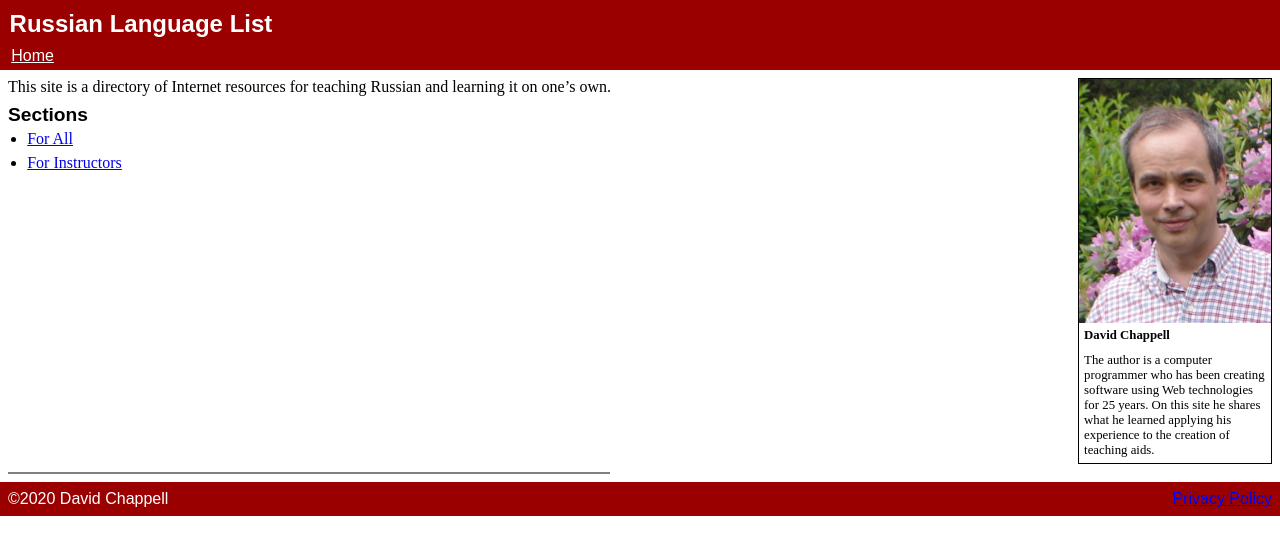
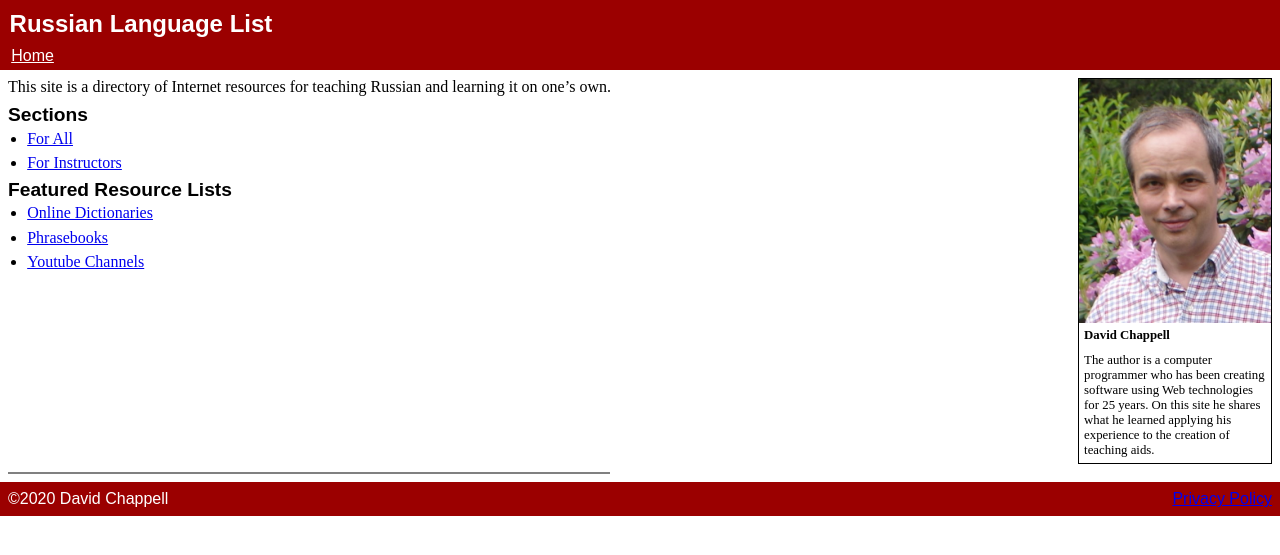
Before and after one commit to david672orford/russian-language-list, a Jekyll site: the page built from index.md, in a window 1280 px wide. Shown: the top 555 px of the page. Built offline with Jekyll 4.4.1, drawn with Linux system fonts in a browser that asks for light colours; our own code applies the rules of GitHub Pages for plain Markdown files.

Commit message:
added featured resource lists

```diff
--- a/index.md
+++ b/index.md
@@ -4,3 +4,8 @@ and learning it on one's own.
 ## Sections
 * [For All](for-all/)
 * [For Instructors](for-instructors/)
+
+## Featured Resource Lists
+* [Online Dictionaries](for-all/dictionaries)
+* [Phrasebooks](for-all/phrasebooks)
+* [Youtube Channels](for-all/youtube-channels)
```
